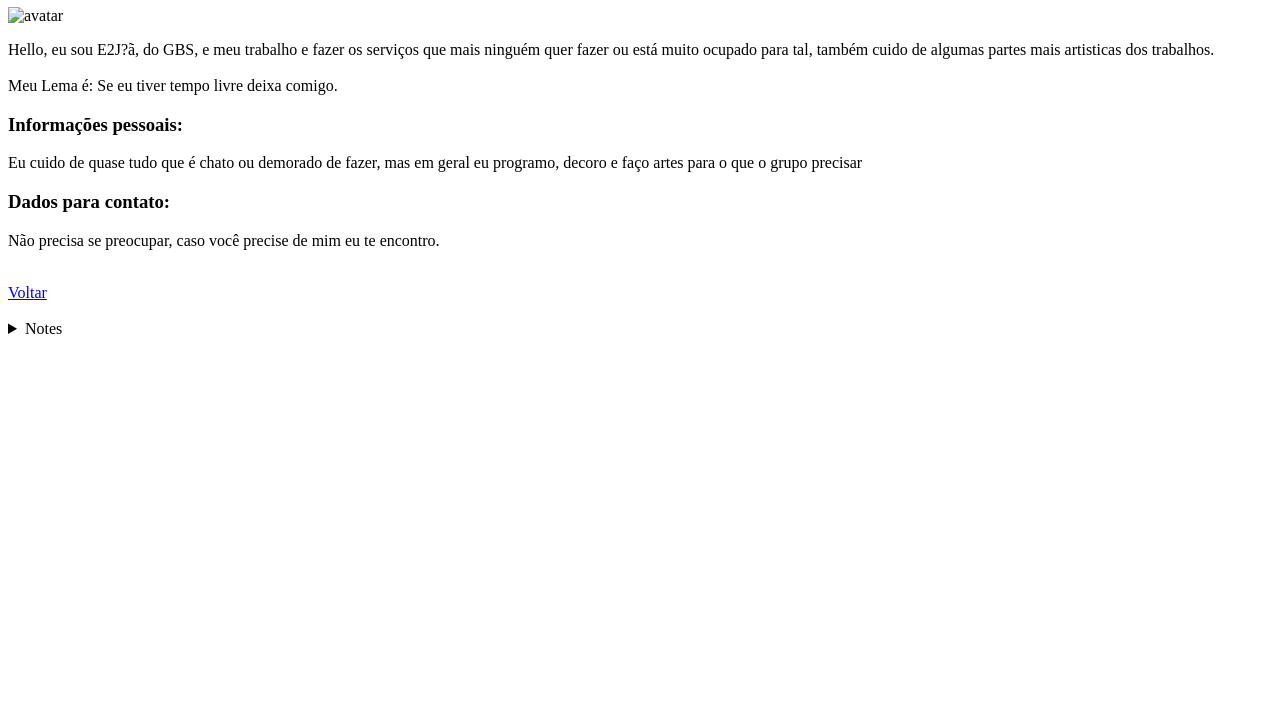
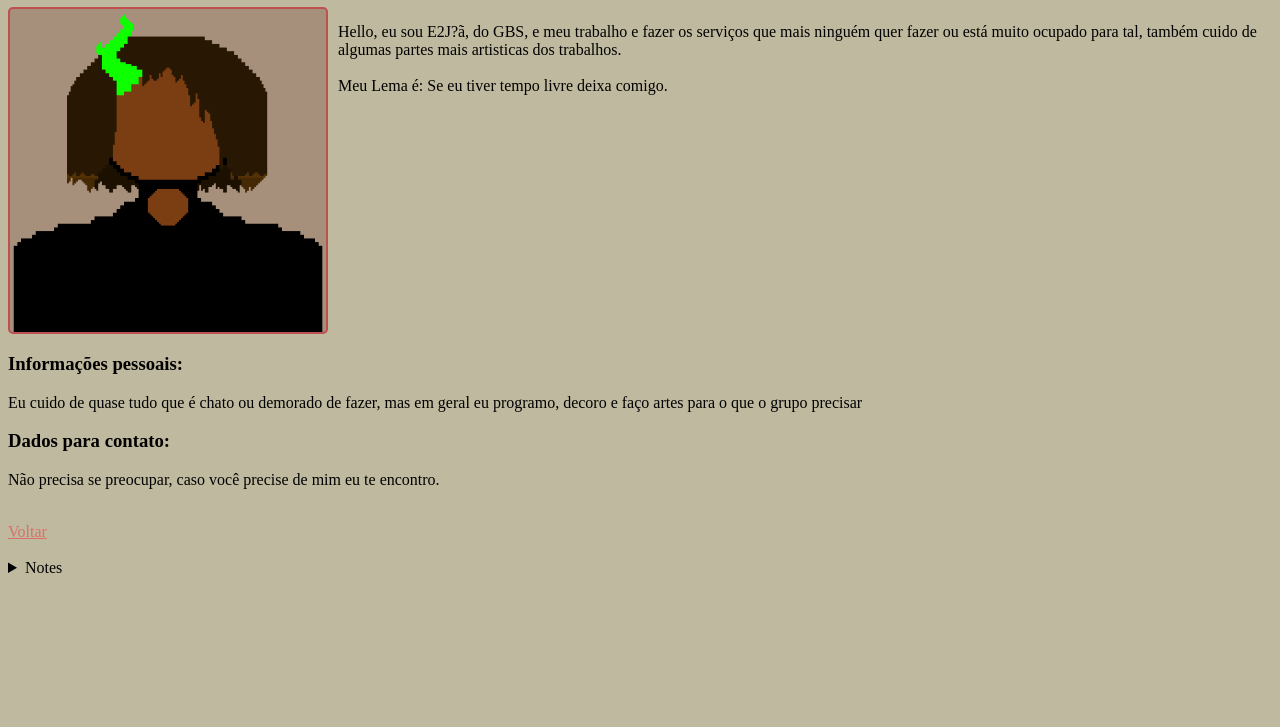
Before and after one commit to Gods-Blind-Spot/desafio-2, a plain HTML site: page html/membro4.html in a window 1280 px wide. Shown: the part 73-800 px from the top of the page. Drawn offline with Linux system fonts and the light colour scheme; the site is published under a folder, as on GitHub Pages, so addresses that start at the root find nothing.

Commit message:
More "DIABOS" of bug fixes

```diff
--- a/html/membro4.html
+++ b/html/membro4.html
@@ -3,14 +3,14 @@
 <head>
     <meta charset="UTF-8">
     <meta name="viewport" content="width=device-width, initial-scale=1.0">
-    <link rel="stylesheet" href="/style/memb4style.css">
-    <link rel="shortcut icon" href="/images/favicon.ico">
+    <link rel="stylesheet" href="../style/memb4style.css">
+    <link rel="shortcut icon" href="../images/favicon.ico">
     <title>E2J?ã - GBS</title>
 </head>
 <body>
     <h1>MultiClasse - <span id="N">E2J?ã</span></h1>
     <div class="AvtAndText">
-        <img src="/images/AvatarMembro4.png" alt="avatar" id="AvM4">
+        <img src="../images/AvatarMembro4.png" alt="avatar" id="AvM4">
         <p>Hello, eu sou E2J?ã, do GBS, e meu trabalho e fazer os serviços que mais ninguém quer fazer ou está muito ocupado para tal, também cuido de algumas partes mais artisticas dos trabalhos. <br><br> Meu Lema é: Se eu tiver tempo livre deixa comigo.</p>
     </div>
     <h3>Informações pessoais:</h3>
@@ -19,7 +19,7 @@
     <h3>Dados para contato:</h3>
     <p>Não precisa se preocupar, caso você precise de mim eu te encontro.</p>
 <br>
-<a href="/index.html">Voltar</a>
+<a href="../index.html">Voltar</a>
 <br>
 <br>
 <details>
@@ -28,7 +28,7 @@
     <p>Eu fiz todos os <strong>TODO</strong> do index.html, menos o 9, 10 e o último.</p>
     <p>Além de fazer toda parte do CSS</p>
     <P>Também fiz esse belo gif pro grupo</P>
-    <img src="/images/GBS 123 1.8.gif">
+    <img src="../images/GBS 123 1.8.gif">
 </details>
 </body>
 </html>
```
